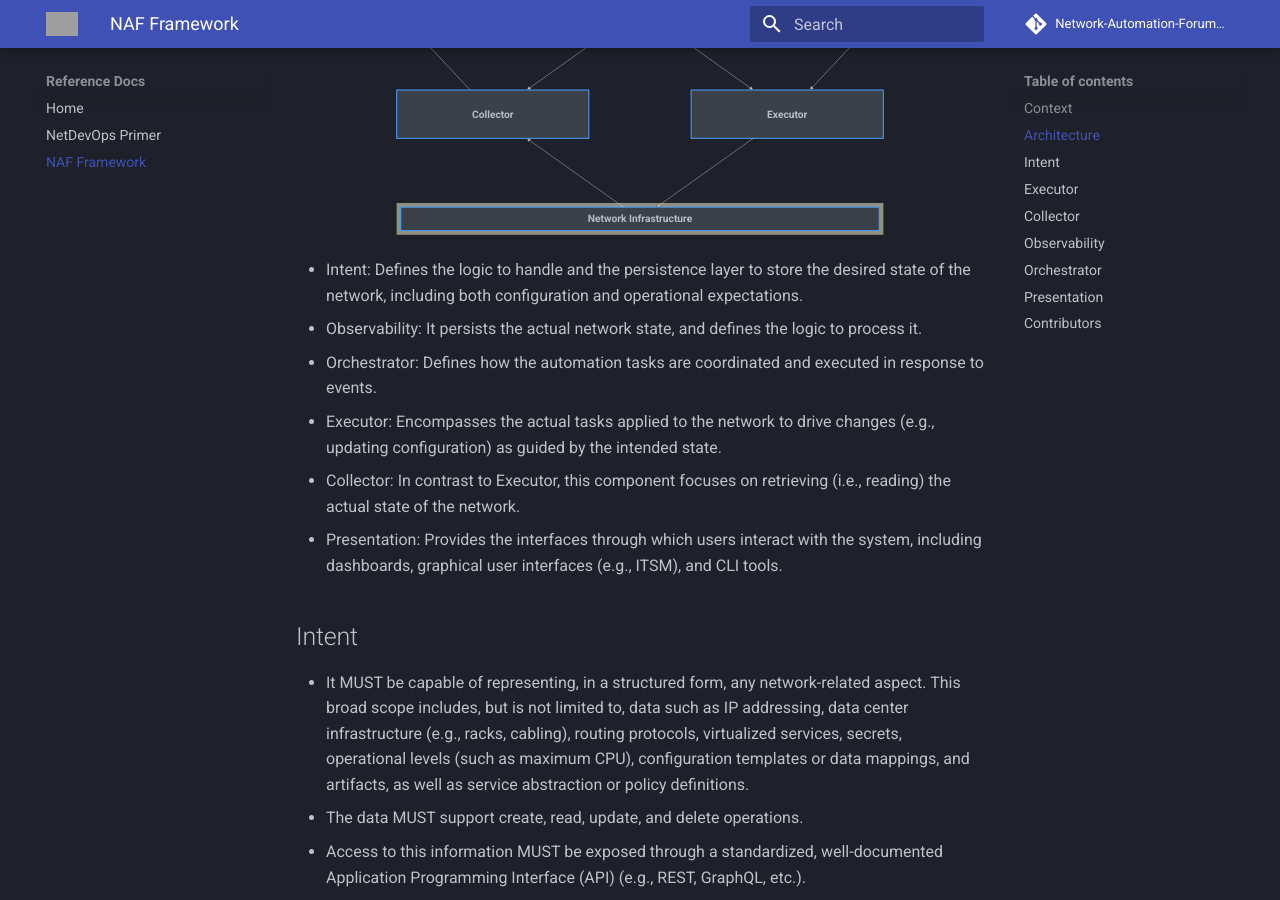
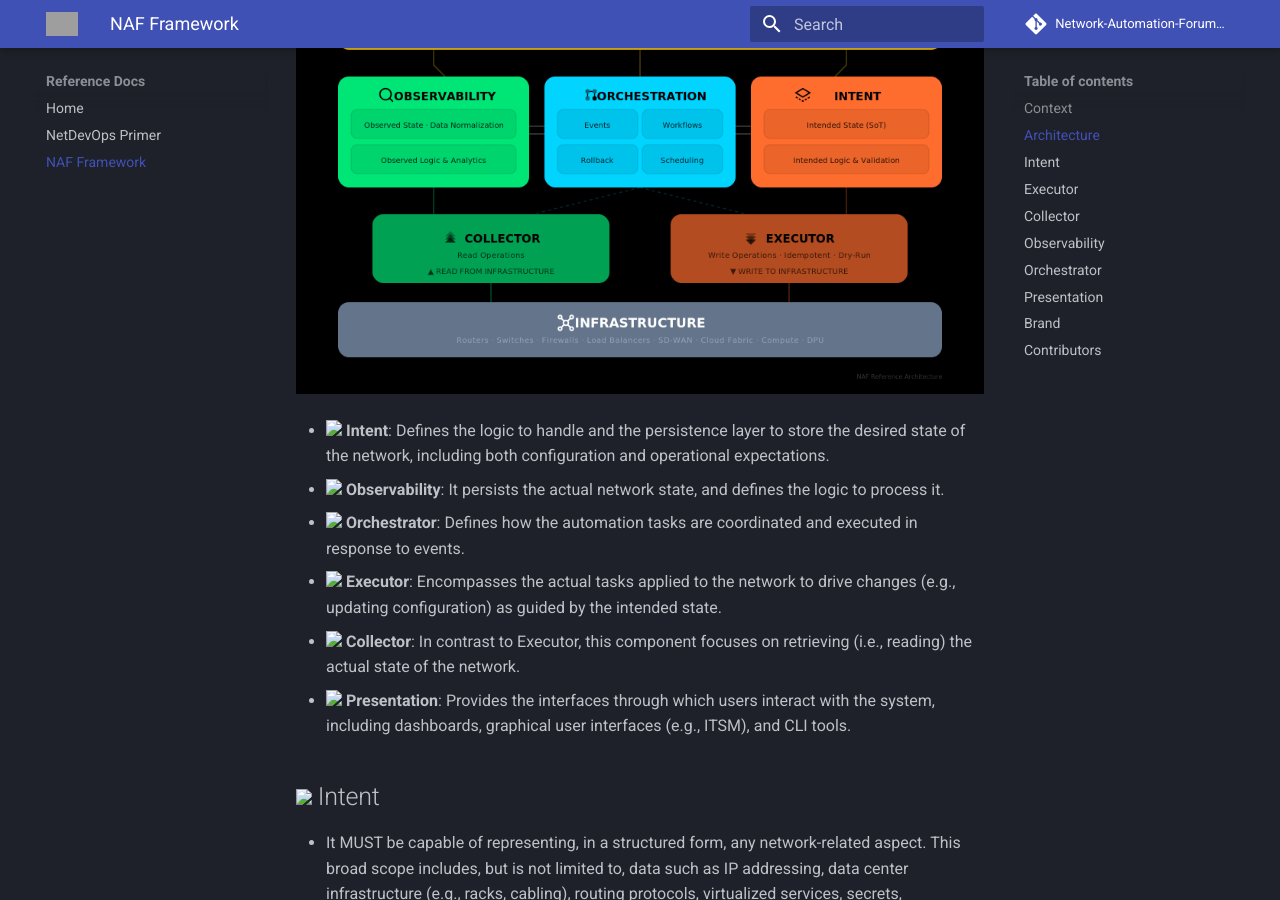
Before and after one commit to Network-Automation-Forum/reference, an MkDocs documentation site: the page built from docs/Framework/Framework.md, in a window 1280 px wide and 900 px high, scrolled down 1111 px. Built offline with MkDocs 1.6.1 and Material for MkDocs 9.7.7, drawn with Linux system fonts in a browser that asks for light colours; comment, search, counter and statistics services are not loaded; some of the changed lines change nothing that is shown; some of the changed text lies outside the part shown; grey boxes are pictures that could not be loaded.

Commit message:
Update framework doc with new diagram and brand

````diff
--- a/docs/Framework/Framework.md
+++ b/docs/Framework/Framework.md
@@ -1,3 +1,5 @@
+<img src="Icons/naf-project-icon-128.png" width="64">
+
 # The NAF Framework
 
 This document outlines a modular, vendor-neutral framework for network automation. It defines a high-level reference model comprising key building blocks and functions necessary for designing, implementing, or refining automation strategies. The framework serves both as a starting point for new automation efforts and a guide for evolving existing solutions.
@@ -16,88 +18,16 @@
 
 The proposed reference architecture defines six major functional building blocks (besides the actual network infrastructure), each with a clear and distinct purpose to enable straightforward mapping of specific features. While we acknowledge that some areas may overlap or require further refinement, our priority has been to establish a solid foundational understanding.
 
-```mermaid
-block-beta
-    columns 7
+![NAF Architecture](naf-automation-framework-v1-dark.png)
 
-	space:1
-    block:layer1:5
-        Presentation["Presentation"]
-    end
-	space:1
+- <img src="Icons/naf-icon-intent-colored.png" width="24"> **Intent**: Defines the logic to handle and the persistence layer to store the desired state of the network, including both configuration and operational expectations.
+- <img src="Icons/naf-icon-observability-colored.png" width="24"> **Observability**: It persists the actual network state, and defines the logic to process it.
+- <img src="Icons/naf-icon-orchestration-colored.png" width="24"> **Orchestrator**: Defines how the automation tasks are coordinated and executed in response to events.
+- <img src="Icons/naf-icon-executor-colored.png" width="24"> **Executor**: Encompasses the actual tasks applied to the network to drive changes (e.g., updating configuration) as guided by the intended state.
+- <img src="Icons/naf-icon-collector-colored.png" width="24"> **Collector**: In contrast to Executor, this component focuses on retrieving (i.e., reading) the actual state of the network.
+- <img src="Icons/naf-icon-presentation-colored.png" width="24"> **Presentation**: Provides the interfaces through which users interact with the system, including dashboards, graphical user interfaces (e.g., ITSM), and CLI tools.
 
-    space:7
-
-
-    block:Observability:2
-        columns 2
-        %% ObsLabel["Observabilit"]:2
-        ObservedState[("Observed State")]:1
-        ObservedLogic["Observed Logic"]:1
-    end
-
-	space
-
-	block:Orchestration:1
-		columns 1
-		OrchLabel["Orchestration"]:1
-	end
-
-	space
-
-    block:Intent:2
-        columns 2
-        %% IntLabel["Intent"]:2
-        IntendedState[("Intended State")]:1
-        IntendedLogic["Intended Logic"]:1
-    end
-
-    space:7
-
-	space
-
-
-    Collector["Collector"]:2
-	space
-    Executor["Executor"]:2
-	space
-
-	space:7
-	space:1
-
-    block:layer4:5
-        NetworkInfra["Network Infrastructure"]
-    end
-
-    Presentation <--> Observability
-    Presentation <--> Orchestration
-    Presentation <--> Intent
-
-    Observability <--> Orchestration
-    Orchestration <--> Intent
-
-    Collector --> Observability
-    Collector <--> Orchestration
-	NetworkInfra --> Collector
-
-    Orchestration --> Executor
-    Intent --> Executor
-    Executor --> NetworkInfra
-
-    classDef darkStyle fill:#3a4149,stroke:#4a9eff,stroke-width:2px,color:#e8e8e8,font-size:20px,font-weight:bold
-
-    class Presentation,NetworkInfra,ObsLabel,IntLabel,Collector,Executor,ObservedState,ObservedLogic,IntendedState,IntendedLogic,OrchLabel darkStyle
-```
-
-
-- Intent: Defines the logic to handle and the persistence layer to store the desired state of the network, including both configuration and operational expectations.
-- Observability: It persists the actual network state, and defines the logic to process it.
-- Orchestrator: Defines how the automation tasks are coordinated and executed in response to events.
-- Executor: Encompasses the actual tasks applied to the network to drive changes (e.g., updating configuration) as guided by the intended state.
-- Collector:  In contrast to Executor, this component focuses on retrieving (i.e., reading) the actual state of the network.
-- Presentation: Provides the interfaces through which users interact with the system, including dashboards, graphical user interfaces (e.g., ITSM), and CLI tools.
-
-## Intent
+## <img src="Icons/naf-icon-intent-colored.png" width="28"> Intent
 
 - It MUST be capable of representing, in a structured form, any network-related aspect. This broad scope includes, but is not limited to, data such as IP addressing, data center infrastructure (e.g., racks, cabling), routing protocols, virtualized services, secrets, operational levels (such as maximum CPU), configuration templates or data mappings, and artifacts, as well as service abstraction or policy definitions.
 - The data MUST support create, read, update, and delete operations.
@@ -108,7 +38,7 @@
 - Ideally, these operations SHOULD be transactional, offer custom validation, and provide a versioned access to data.
 - It MAY include all the logic related to intended state management, such as data validation, data aggregation or replication, breaking down abstract services into concrete objects, and combining data to generate configuration artifacts.
 
-## Executor
+## <img src="Icons/naf-icon-executor-colored.png" width="28"> Executor
 
 - It MUST be capable of interacting with any of the supported network write interfaces, including SSH, NETCONF, gNMI/gNOI, and REST APIs.
 - It SHOULD support any network operation that alters the network state, such as deploying a full or partial configuration artifact or performing device actions like reboots and software updates.
@@ -117,19 +47,19 @@
 - It SHOULD support transactional execution of the changes.
 - It MAY support both imperative approaches (where the task defines how to operate) and declarative approaches (where the task defines what the desired outcome is, and the system determines how to achieve it). In both cases, the operation SHOULD be idempotent; rerunning it should produce the same result.
 
-## Collector
+## <img src="Icons/naf-icon-collector-colored.png" width="28"> Collector
 
 - It MUST includes capabilities for retrieving live data from the network using read interfaces—similar to the Executor component—but extends support to additional protocols to capture metrics and log, such as SNMP, Syslog, and other data such as flow-based telemetry (e.g., NetFlow, sFlow), packet capturing, traces, and others.
 - The data values SHOULD be normalized from different vendors and method specifics.
 
-## Observability
+## <img src="Icons/naf-icon-observability-colored.png" width="28"> Observability
 
 - It MUST support historical data persistence and offer powerful programmatic access to this data—enabling advanced analytics, reporting, and troubleshooting workflows.
 - It SHOULD offer a capable query language to extract the data.
 - It SHOULD expose relevant insights into the current network state and automatically generate events when discrepancies are detected between the actual state (configuration or operational) and the intended state. These events MAY be processed by humans or connected to the Orchestration block to be automatically processed.
 - Retrieved data MAY be enriched with contextual information from the intended state, including other third-party sources (e.g., EoL information, CVEs, maintenance notifications, etc.), enhancing analysis and enabling more accurate data correlation.
 
-## Orchestrator
+## <img src="Icons/naf-icon-orchestration-colored.png" width="28"> Orchestrator
 
 - It MUST enable the coordination and integration of processes across the various building blocks, allowing the creation of more sophisticated and end-to-end automation workflows. It doesn't directly interact with the network infrastructure.
 - Process execution SHOULD follow an event-driven approach, where events can be received synchronously, asynchronously, or generated on a scheduled basis.
@@ -139,12 +69,16 @@
 - It SHOULD provide end users with an understanding of the whole automation logging and traceability in the past and current workflows.
 - It MAY include logic to correlate multiple events, infer relationships, and determine the appropriate course of action based on the event context.
 
-## Presentation
+## <img src="Icons/naf-icon-presentation-colored.png" width="28"> Presentation
 
 - It MUST provide robust and flexible authentication and authorization capabilities.
 - This component MAY take various forms depending on the needs of the end user, including graphical user interfaces, ITSM, change management systems, messaging platforms, documentation portals, or reporting dashboards.
 - It MAY support both read and write interactions, enabling users to view data, initiate tasks, or approve changes.
 - It is designed to interface with any of the other building blocks as required, serving as the primary point of contact between humans and the automation system, but this does not imply the need for a single pane of glass.
+
+## Brand
+
+The NAF Framework has a defined visual identity including a color palette, iconography, and layout guidelines for each building block. For full details on colors, typography, icon specifications, and diagram generation prompts, see the [Brand Guidelines](brand-guidelines.md).
 
 ## Contributors
 
````
